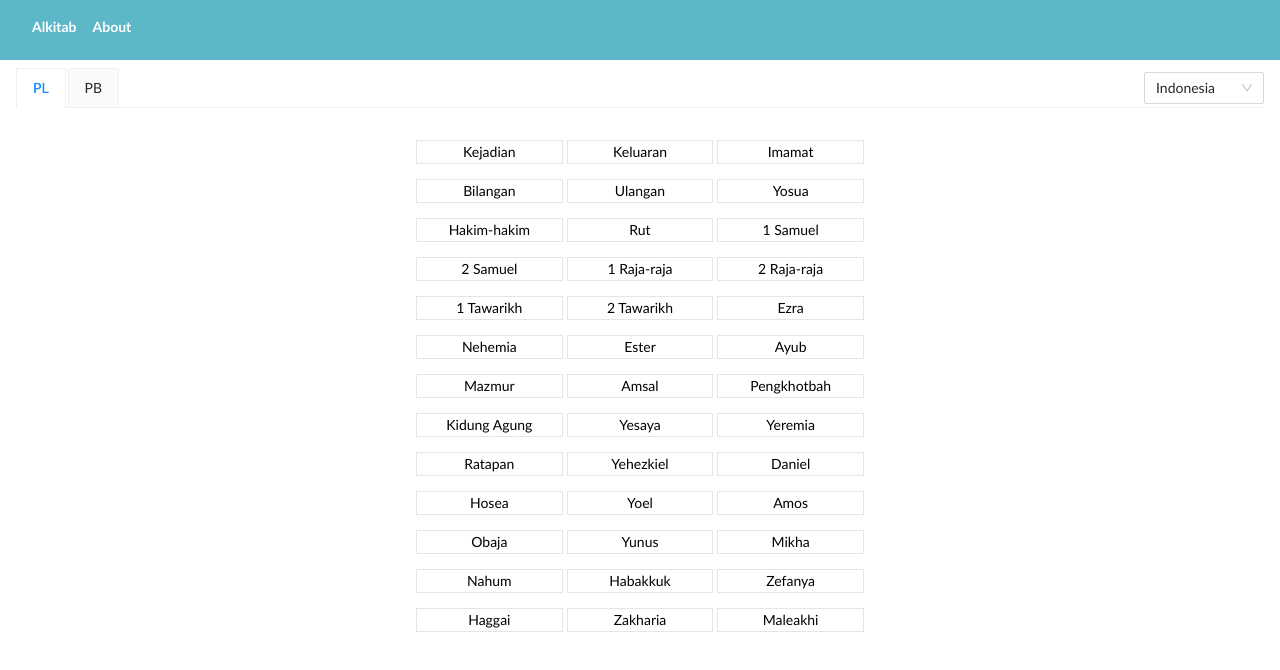
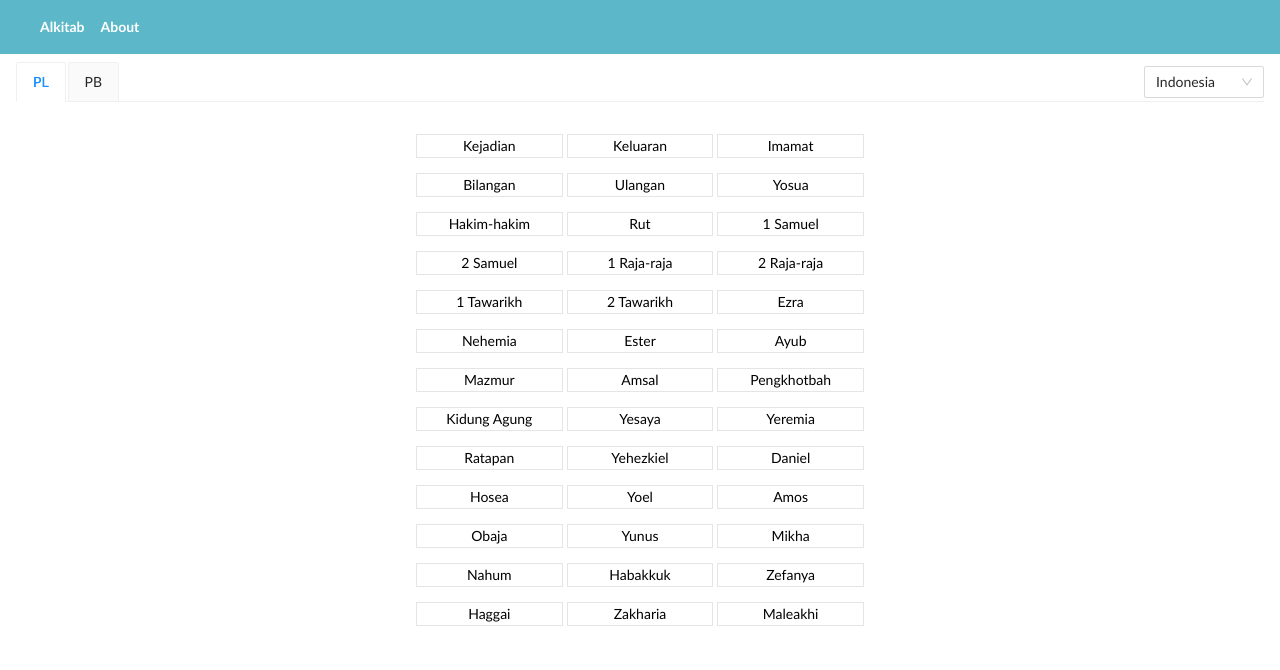
Before and after one commit to ericksih/alkitab, a React (Create React App) app: page / in a window 1280 px wide. Shown: the top 670 px of the page. Built offline with nearby package versions, Linux system fonts and the light colour scheme.

Commit message:
delete nav p

```diff
--- a/src/App.css
+++ b/src/App.css
@@ -16,15 +16,11 @@
     background-color: rgb(92, 184, 200);
 }
 
-.nav-wrapper p {
-    margin-right: 1rem;
-    color: #fff;
-}
 
 .nav-link {
     color: #fff;
     font-weight: bold;
-    margin-top: 0.5rem;
+    margin: 0.5rem;
 }
 /* End Navigation */
 
--- a/src/components/Navigation.js
+++ b/src/components/Navigation.js
@@ -5,11 +5,11 @@ const Navigation = () => {
   return (
     <nav className='nav-wrapper'>
       <Link to='/' className='nav-link'>
-        <p>Alkitab</p>
+        Alkitab
       </Link>
 
       <Link to='/about' className='nav-link'>
-        <p>About</p>
+        About
       </Link>
     </nav>
   );
```
